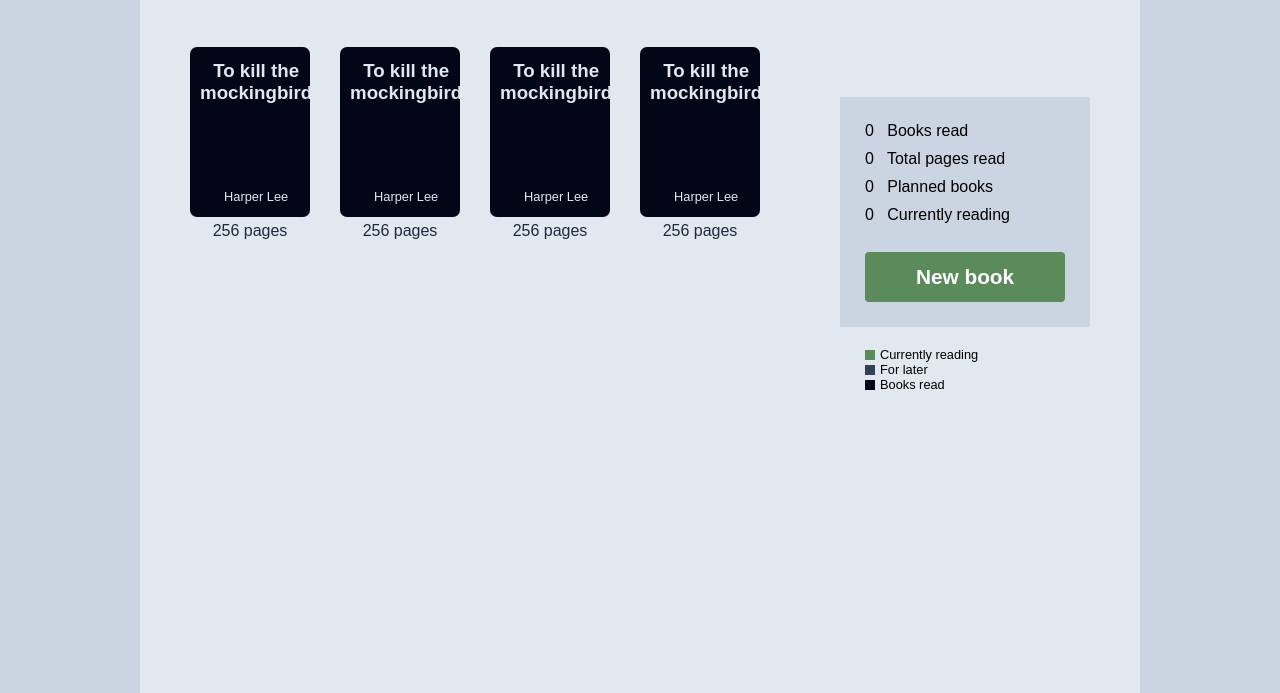
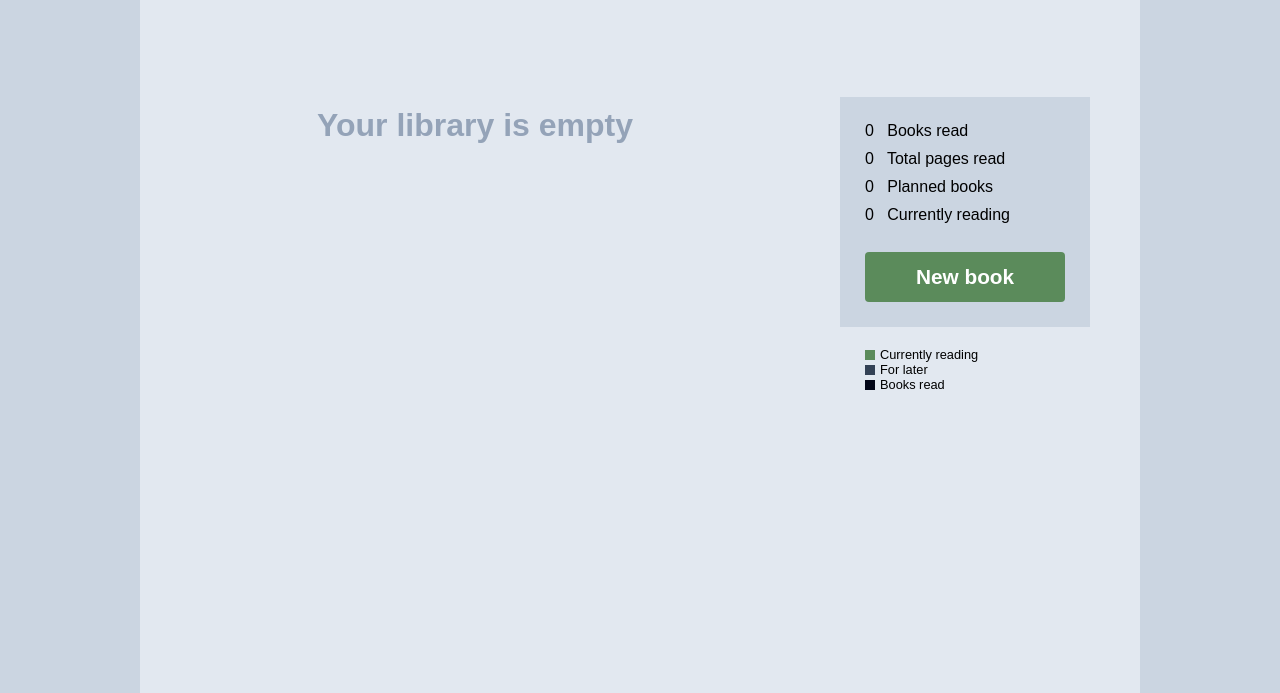
Before and after one commit to heresywolves/library-app, a plain HTML site: page index.html in a window 1280 px wide. Shown: the part 63-756 px from the top of the page. Drawn offline with Linux system fonts and the light colour scheme; a web font is replaced by a local one.

Commit message:
Add a notification if no books have been added

```diff
--- a/index.html
+++ b/index.html
@@ -1,4 +1,6 @@
 <!DOCTYPE html>
+<html lang="en">
+
   <head>
     <meta charset="UTF-8">
     <meta http-equiv="X-UA-Compatible" content="IE=edge">
@@ -7,6 +9,7 @@
     <link rel="stylesheet" href="styles.css">
   </head>
 
+  <body>
     <div class="new-book-form show">
       <div class="popup-container">
         <button class="close-popup">&#10060;</button>
@@ -53,55 +56,7 @@
 
     <div class="main-container">
       <div class="book-container">
-    <div class="book-item">
-      <div class="book">
-        <div class="line"></div>
-        <div class="book-info">
-          <h3 class="book-title">To kill the mockingbird</h3>
-          <p class="book-author">Harper Lee</p>
-        </div>
-        <button class="change-status">Status</button>
-        <button class="delete-book">Delete</button>
-      </div>
-      <p class="book-pages">256 pages</p>
-    </div>
-    <div class="book-item">
-      <div class="book">
-        <div class="line"></div>
-        <div class="book-info">
-          <h3 class="book-title">To kill the mockingbird</h3>
-          <p class="book-author">Harper Lee</p>
-        </div>
-        <button class="change-status">Status</button>
-        <button class="delete-book">Delete</button>
-      </div>
-      <p class="book-pages">256 pages</p>
-    </div>
-    <div class="book-item">
-      <div class="book">
-        <div class="line"></div>
-        <div class="book-info">
-          <h3 class="book-title">To kill the mockingbird</h3>
-          <p class="book-author">Harper Lee</p>
-        </div>
-        <button class="change-status">Status</button>
-        <button class="delete-book">Delete</button>
-      </div>
-      <p class="book-pages">256 pages</p>
-    </div>
-    <div class="book-item">
-      <div class="book">
-        <div class="line"></div>
-        <div class="book-info">
-          <h3 class="book-title">To kill the mockingbird</h3>
-          <p class="book-author">Harper Lee</p>
-        </div>
-        <button class="change-status">Status</button>
-        <button class="delete-book">Delete</button>
-      </div>
-      <p class="book-pages">256 pages</p>
-    </div>
-
+        <p class="empty-notification">Your library is empty</p>
       </div>
       <div class="side-panel-container">
         <ul class="statistics-container">
@@ -134,4 +89,6 @@
     </div>
 
     <script src="popup.js"></script>
-<script src="addbook.js"></script>
+    <script src="main.js"></script>
+  </body>
+</html>
--- a/addbook.js
+++ b/main.js
@@ -14,6 +14,19 @@ let bookArray = [];
 
 addEventsToBooks();
 addButtonEvents();
+
+// Display empty library text if there is no books in array
+
+function toggleEmptyNotification(){
+  const text = document.querySelector('p.empty-notification');
+  if (bookArray.length === 0) {
+    text.classList.add('show');
+  } else {
+    text.classList.remove('show');
+  }
+}
+
+toggleEmptyNotification();
 
 // For form validation
 
@@ -65,6 +78,7 @@ function createBook(title, author, pages, status) {
   sortBooks();
   refreshBooks();
   updateStat(pages, status);
+  toggleEmptyNotification();
 }
 
 // Book object
@@ -269,6 +283,7 @@ function deleteBook() {
       bookArray.splice(i, 1);
       book.remove();
       updateStat();
+      toggleEmptyNotification();
       return;
     }
   }
--- a/styles.css
+++ b/styles.css
@@ -105,6 +105,21 @@ body {
   grid-template-columns: repeat(auto-fill, minmax(120px, 120px));
   grid-auto-rows: 200px;
   gap: 30px;
+}
+
+p.empty-notification {
+  display: none;
+}
+
+p.empty-notification.show {
+  display: block;
+  grid-column: 1 / -1;
+  margin-top: 60px;
+  margin-left: auto;
+  margin-right: auto;
+  font-size: 2rem;
+  font-weight: 800;
+  color: var(--slate-400);
 }
 
 .book {
```
Lines whose indentation alone changed are shown as unchanged.
